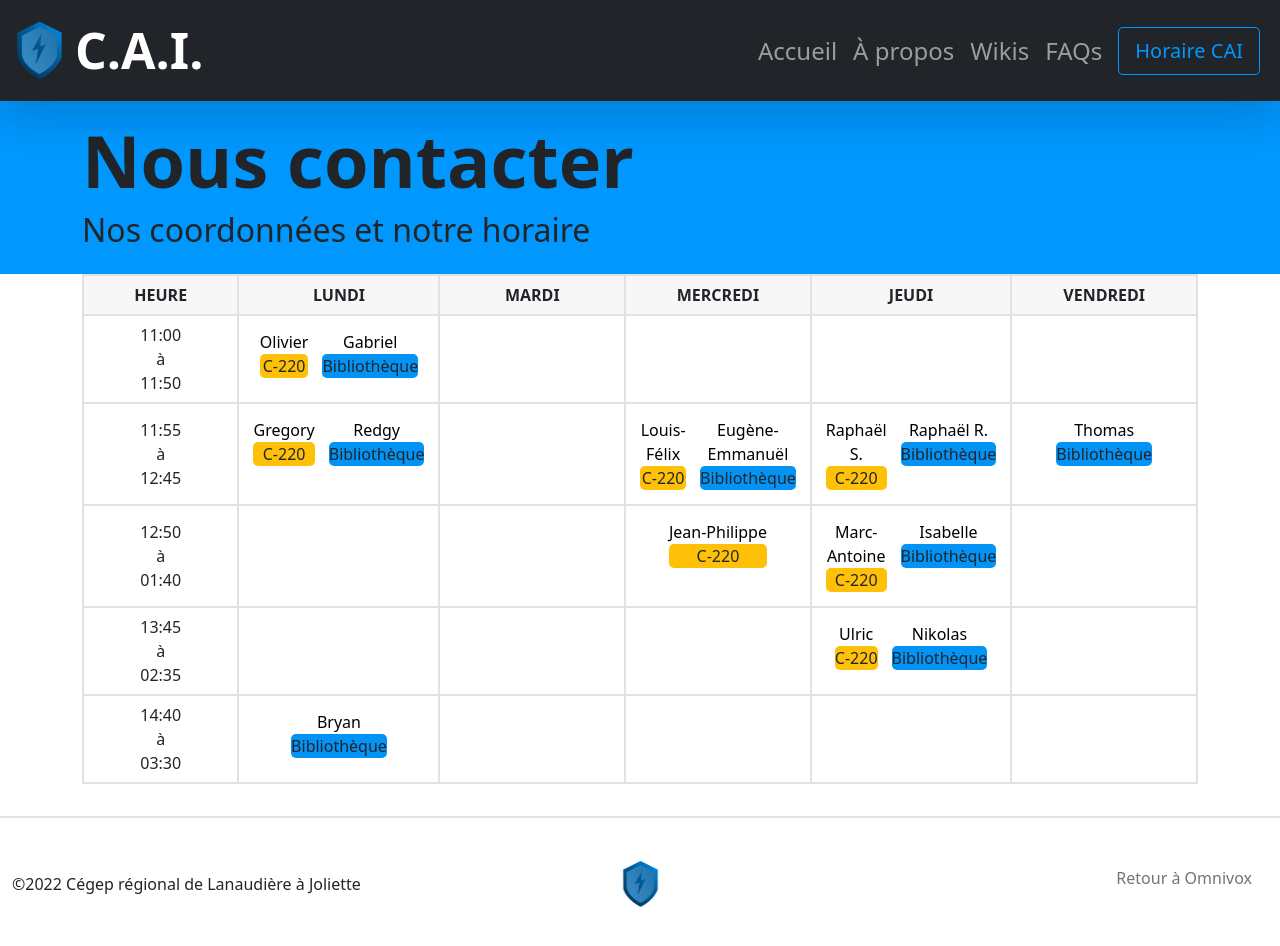
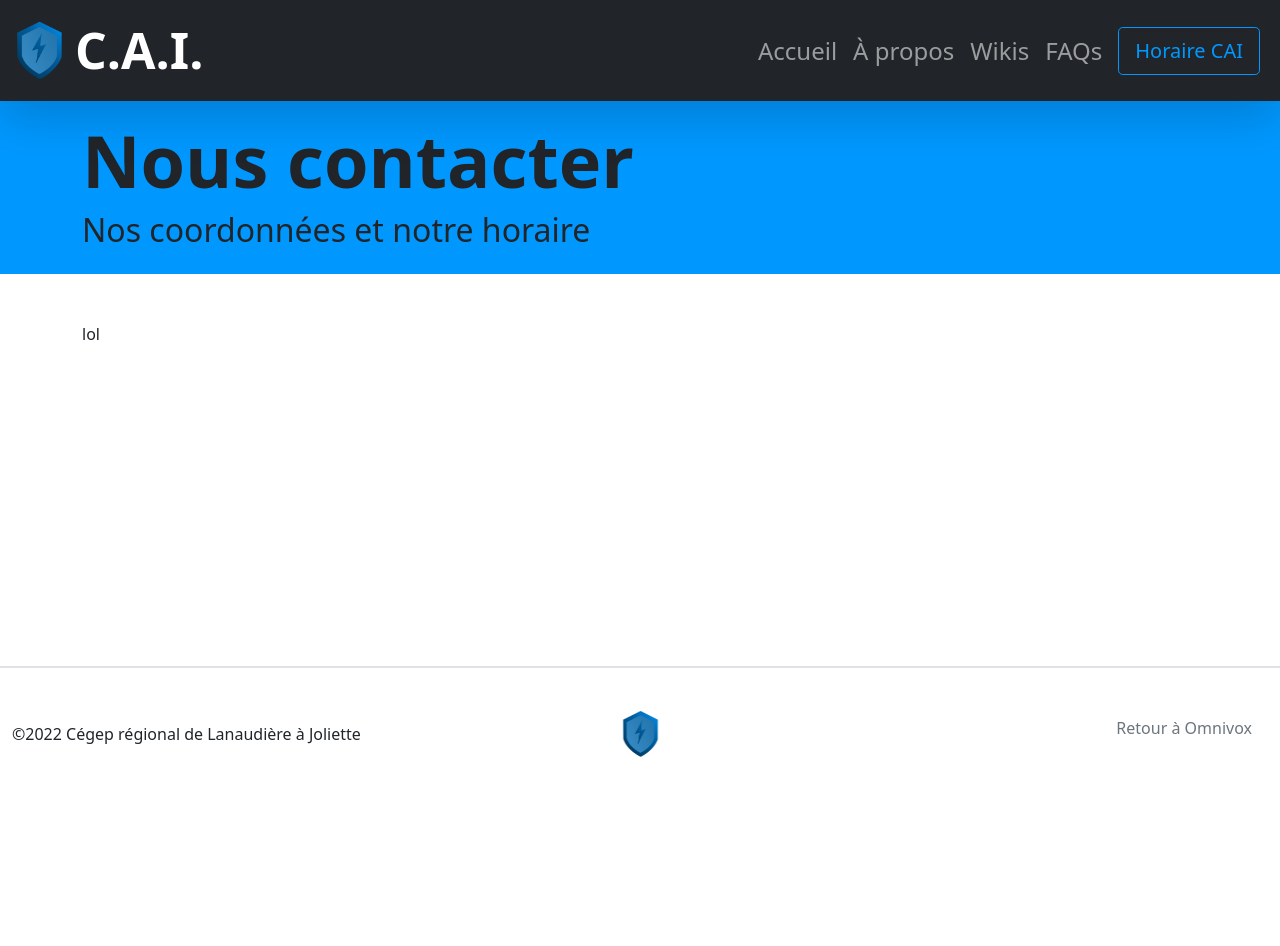
Before and after one commit to darkhappy/projet-soutien, a React (Create React App) app: page /contact in a window 1280 px wide. Shown: the top 946 px of the page. After the commit the page ends 800 px from the top, so only its background shows below. Built offline with nearby package versions, Linux system fonts and the light colour scheme.

Commit message:
working on shedul

```diff
--- a/src/App.js
+++ b/src/App.js
@@ -4,7 +4,7 @@ import { Footer, NavBar, Loader } from "./components";
 function App() {
   return (
     <div className="d-flex flex-column min-vh-100">
-      <Loader />
+      {/*<Loader />*/}
       <NavBar />
       <Outlet />
       <Footer />
--- /dev/null
+++ b/src/components/CalendarDesktopView.jsx
@@ -0,0 +1,42 @@
+import { Badge, Card, Col, Row } from "react-bootstrap";
+import schedule from "../data/schedule.json";
+
+export default function CalendarDesktopView() {
+  let array = schedule;
+  let calendar = {
+    monday: [],
+    tuesday: [],
+    wednesday: [],
+    thursday: [],
+    friday: [],
+  };
+  array.forEach((person) => {
+    let payload = {};
+  });
+
+  return <></>;
+}
+
+export function CalendarCard({ start, end, persons }) {
+  return (
+    <Card className="m-1">
+      <Row className="align-items-center py-2 container">
+        <Col xs={3}>
+          {start}
+          <br />
+          {end}
+        </Col>
+        <Col className="border-start">
+          {persons.map(({ person, location }) => (
+            <div>
+              <h3>{person}</h3>
+              <Badge bg={(location = "C-220" ? "primary" : "secondary")}>
+                {location}
+              </Badge>
+            </div>
+          ))}
+        </Col>
+      </Row>
+    </Card>
+  );
+}
--- a/src/components/CurrentCard.jsx
+++ b/src/components/CurrentCard.jsx
@@ -12,10 +12,8 @@ export default function CurrentCard({ location }) {
   dayjs.extend(weekday);
 
   // Get the array of people of that day
-  let array = schedule;
-  array = array.filter(
-    (a) => a.day === dayjs().weekday() && a.local === location
-  );
+  let array = schedule[Object.keys(schedule)[dayjs().weekday() - 1]];
+  console.log(array);
 
   // Check if anyone is currently there
   for (let i = 0; i < array.length && !current; i++) {
--- a/src/data/schedule.json
+++ b/src/data/schedule.json
@@ -1,107 +1,55 @@
-[
 {
-    "person": "Olivier",
+  "monday": [
+    {
       "start": "11:00",
-    "day": 1,
-    "local": "C-220",
-    "color": "bg-blue"
+      "end": "11:50",
+      "persons": {
+        "C-220": "Olivier",
+        "Bibliothèque": "Gabriel"
+      }
     },
     {
-    "person": "Gregory",
       "start": "11:55",
-    "day": 1,
-    "local": "C-220",
-    "color": "bg-orange"
+      "end": "12:45",
+      "persons": {
+        "C-220": "Gregory",
+        "Bibliothèque": "Redgy"
+      }
     },
     {
-    "person": "Louis-Félix",
+      "start": "14:40",
+      "end": "15:30",
+      "persons": {
+        "Bibliothèque": "Bryan"
+      }
+    }
+  ],
+  "tuesday": [],
+  "wednesday": [
+    {
       "start": "11:55",
-    "day": 3,
-    "local": "C-220",
-    "color": "bg-brown"
+      "end": "12:45",
+      "persons": {
+        "C-220": "Louis-Félix",
+        "Bibliothèque": "Eugène-Émmanuël"
+      }
     },
     {
-    "person": "Jean-Philippe",
       "start": "12:50",
-    "day": 3,
-    "local": "C-220",
-    "color": "bg-yellow"
-  },
+      "end": "13:40",
+      "persons": {
+        "C-220": "Jean-Philippe"
+      }
+    }
+  ],
+  "thursday": [],
+  "friday": [
     {
-    "person": "Raphaël S.",
       "start": "11:55",
-    "day": 4,
-    "local": "C-220",
-    "color": "bg-pink"
-  },
-  {
-    "person": "Marc-Antoine",
-    "start": "12:50",
-    "day": 4,
-    "local": "C-220",
-    "color": "bg-purple"
-  },
-  {
-    "person": "Ulric",
-    "start": "13:45",
-    "day": 4,
-    "local": "C-220",
-    "color": "bg-lightred"
-  },
-  {
-    "person": "Gabriel",
-    "start": "11:00",
-    "day": 1,
-    "local": "Bibliothèque",
-    "color": "bg-red"
-  },
-  {
-    "person": "Redgy",
-    "start": "11:55",
-    "day": 1,
-    "local": "Bibliothèque",
-    "color": "bg-blue"
-  },
-  {
-    "person": "Bryan",
-    "start": "14:40",
-    "day": 1,
-    "local": "Bibliothèque",
-    "color": "bg-black"
-  },
-  {
-    "person": "Eugène-Emmanuël",
-    "start": "11:55",
-    "day": 3,
-    "local": "Bibliothèque",
-    "color": "bg-gray"
-  },
-  {
-    "person": "Raphaël R.",
-    "start": "11:55",
-    "day": 4,
-    "local": "Bibliothèque",
-    "color": "bg-green"
-  },
-  {
-    "person": "Isabelle",
-    "start": "12:50",
-    "day": 4,
-    "local": "Bibliothèque",
-    "color": "bg-lightgreen"
-  },
-  {
-    "person": "Nikolas",
-    "start": "13:45",
-    "day": 4,
-    "local": "Bibliothèque",
-    "color": "bg-darkblue"
-  },
-  {
-    "person": "Thomas",
-    "start": "11:55",
-    "day": 5,
-    "local": "Bibliothèque",
-    "color": "bg-darkgreen"
+      "end": "12:45",
+      "persons": {
+        "Bibliothèque": "Thomas Laporte"
+      }
     }
   ]
+}
--- a/src/routes/Contact/Contact.jsx
+++ b/src/routes/Contact/Contact.jsx
@@ -4,15 +4,11 @@ import dayjs from "dayjs";
 import CustomParseFormat from "dayjs/plugin/customParseFormat";
 import { Helmet } from "react-helmet";
 import { Header } from "../../components";
+import { CalendarCard } from "../../components/CalendarDesktopView";
+import { Container } from "react-bootstrap";
 
 const TITLE = "Nous contacter";
 const SUBTITLE = "Nos coordonnées et notre horaire";
-const hours = [];
-
-schedule.map((item) => {
-  var findItem = hours.find((x) => x === item.start);
-  if (!findItem) hours.push(item.start);
-});
 
 export default function Contact() {
   return (
@@ -21,7 +17,9 @@ export default function Contact() {
         <title>{TITLE}</title>
       </Helmet>
       <Header title={TITLE} subtitle={SUBTITLE} />
-      <div className="container mt-auto">
+      <Container className="my-5">lol</Container>
+      {/*
+       <div className="container mt-auto">
         <div className="table-responsive">
           <table className="table table-bordered text-center ">
             <thead>
@@ -38,56 +36,7 @@ export default function Contact() {
           </table>
         </div>
       </div>
+*/}
     </>
   );
 }
-
-function Horaire() {
-  dayjs.extend(CustomParseFormat);
-  return (
-    <tbody>
-      {hours.map((hour) => (
-        <tr className="border-2">
-          <td className="align-middle border-2">
-            <div>{hour}</div>
-            <div>à</div>
-            <div>{dayjs(hour, "hh:mm").add(50, "m").format("hh:mm")}</div>
-          </td>
-          {[1, 2, 3, 4, 5].map((jour) => (
-            <td className="border-2 col-sm-2">
-              {" "}
-              {Disponibilite(jour, hour).length > 0 ? (
-                <table className="d-flex justify-content-center">
-                  {Disponibilite(jour, hour).map((personne) => (
-                    <td className="border-0">
-                      <div
-                        className={`${personne} text-black`}
-                      >
-                        {" "}
-                        {personne.person}{" "}
-                      </div>
-                      <div
-                        className={
-                          personne.local ===
-                          "C-220"
-                            ? "bg-warning border-radius-5"
-                            : "bg-blue border-radius-5"
-                        }
-                      >
-                        {personne.local}
-                      </div>
-                    </td>
-                  ))}
-                </table>
-              ) : null}
-            </td>
-          ))}
-        </tr>
-      ))}
-    </tbody>
-  );
-}
-
-function Disponibilite(day, start) {
-  return schedule.filter((a) => a.day === day && a.start === start);
-}
```
Also changed, not shown: src/components/CalendarMobileView.jsx (added). Lines whose indentation alone changed are shown as unchanged.
